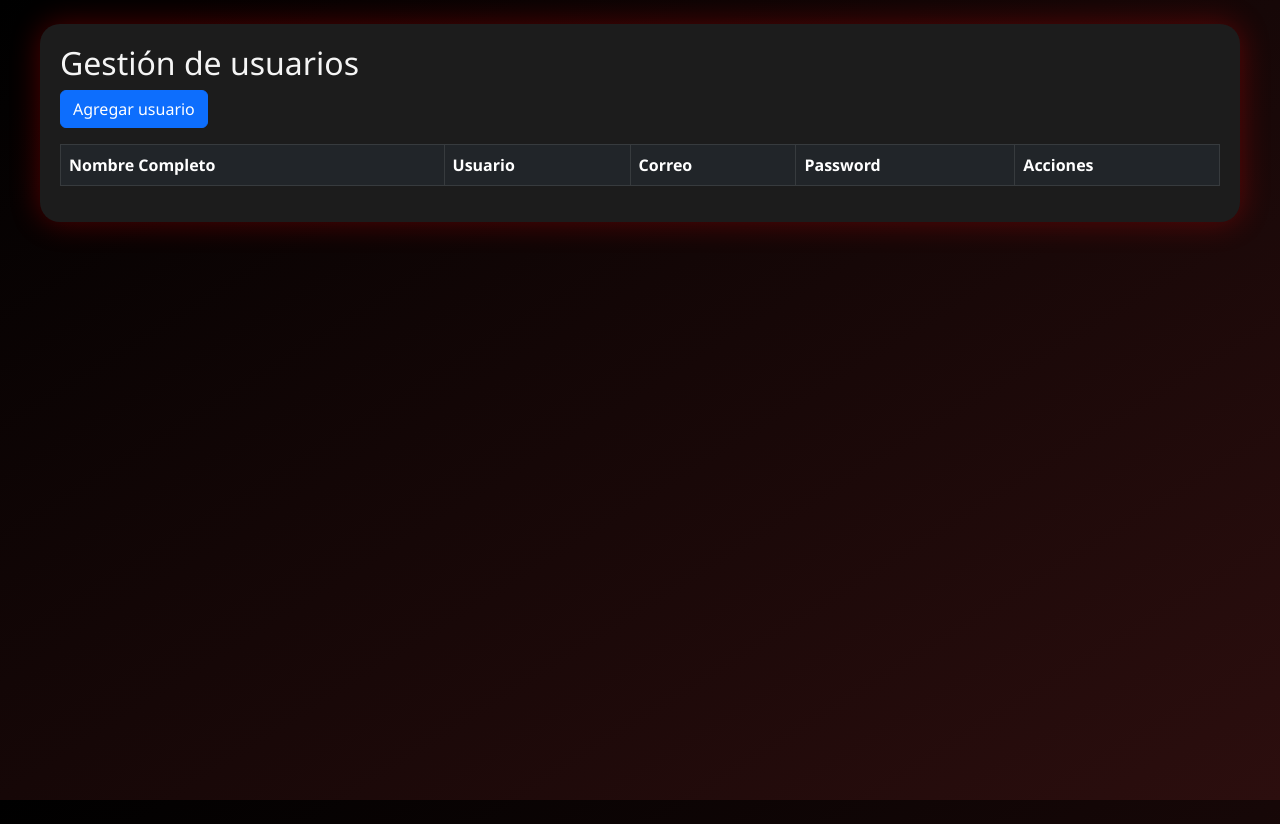
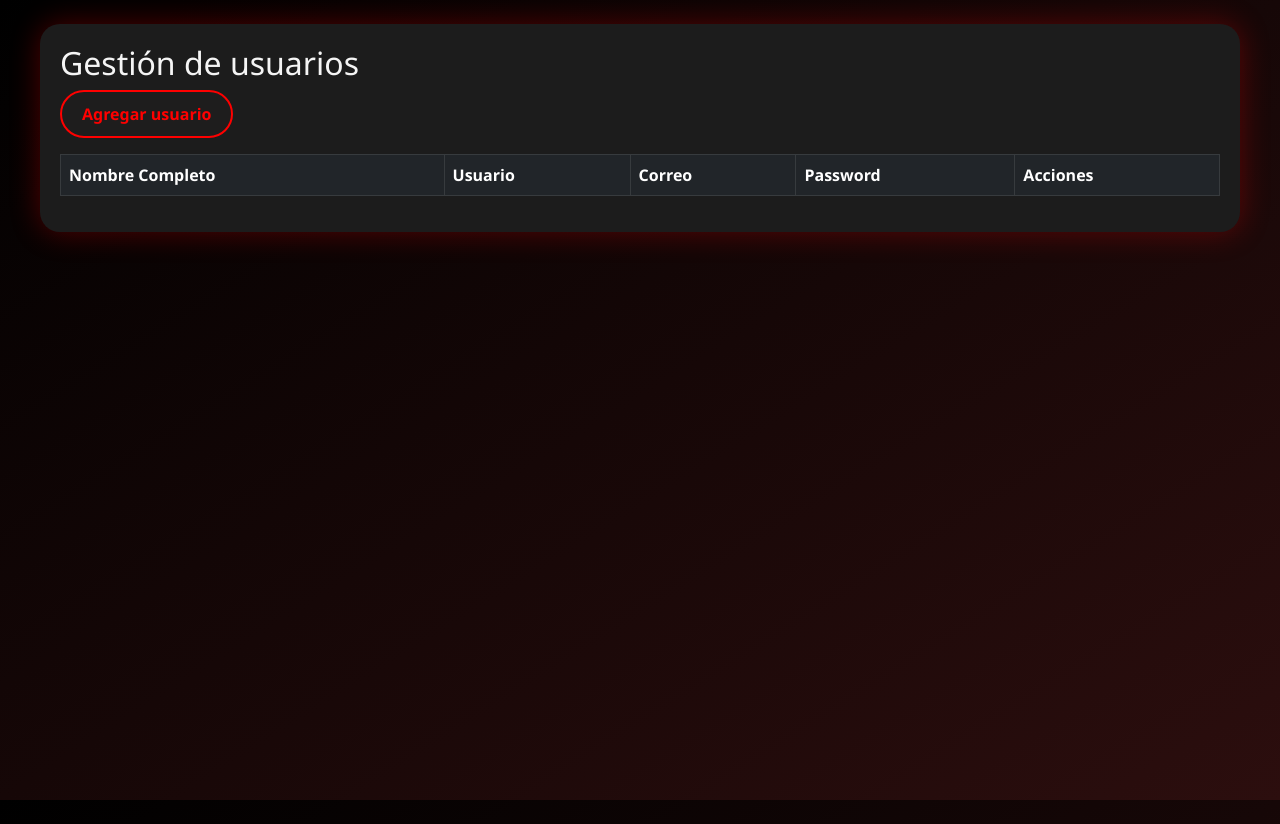
Before and after one commit to HammerBruno/GYM-GEST-PLUS-HORUS-GYM, a website: page public/dashboard-1.html in a window 1280 px wide. Drawn offline with nearby package versions, Linux system fonts and the light colour scheme; no server answers.

Commit message:
personalizacion de botones

```diff
--- a/public/assets/style1.css
+++ b/public/assets/style1.css
@@ -298,3 +298,14 @@ footer {
     font-size: 2em;
   }
 }
+
+
+.btn-per{
+  background-color: #1e1d1d;
+  color: red; /* Texto rojo */
+  border: 2px solid red;
+  padding: 10px 20px;
+  border-radius: 25px;
+  font-weight: bold;
+  transition: background 0.3s, color 0.3s;
+}
--- a/public/dashboard-1.html
+++ b/public/dashboard-1.html
@@ -11,7 +11,7 @@
 <body>
   <div class="container mt-4">
     <h2>Gestión de usuarios</h2>
-    <button class="btn btn-primary mb-3" data-bs-toggle="modal" data-bs-target="#modalagregar">Agregar usuario</button>
+    <button class="btn btn-per mb-3" data-bs-toggle="modal" data-bs-target="#modalagregar">Agregar usuario</button>
 
     <table class="table table-dark table-bordered">
       <thead>
```
